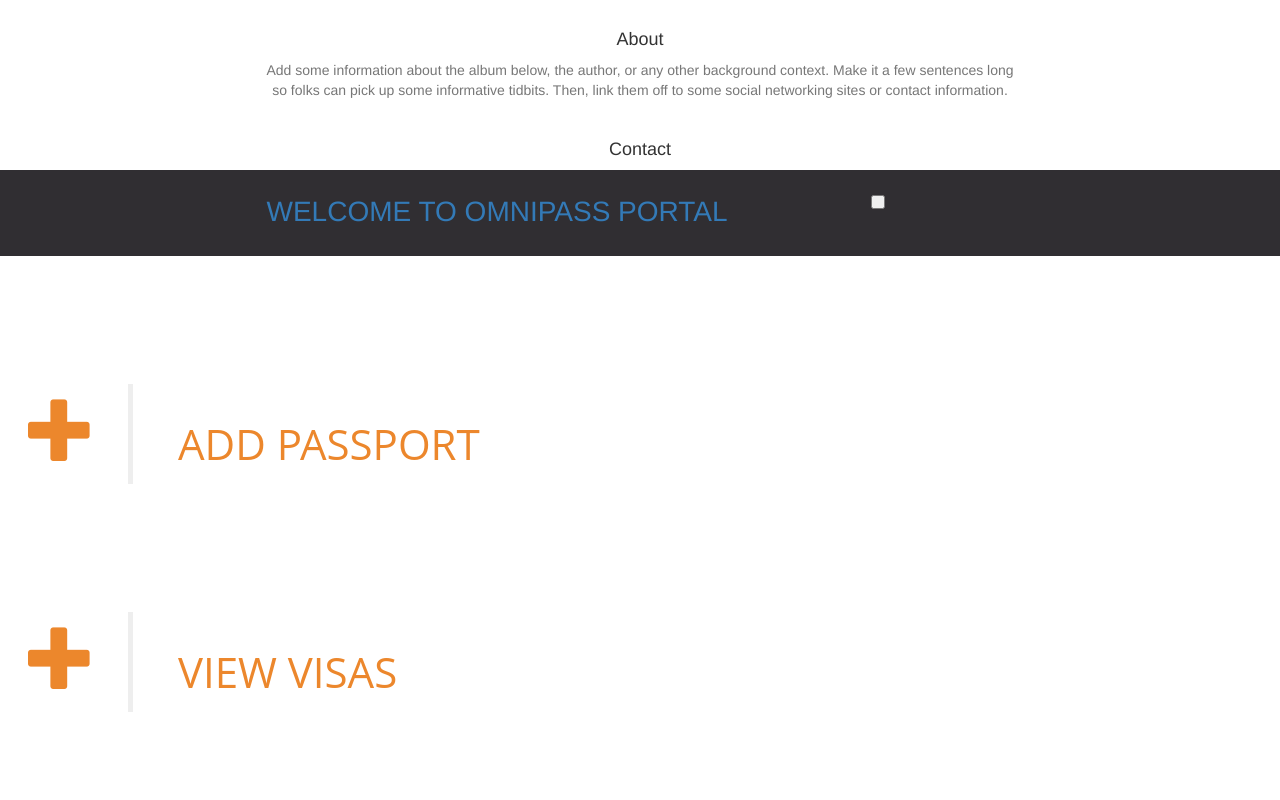
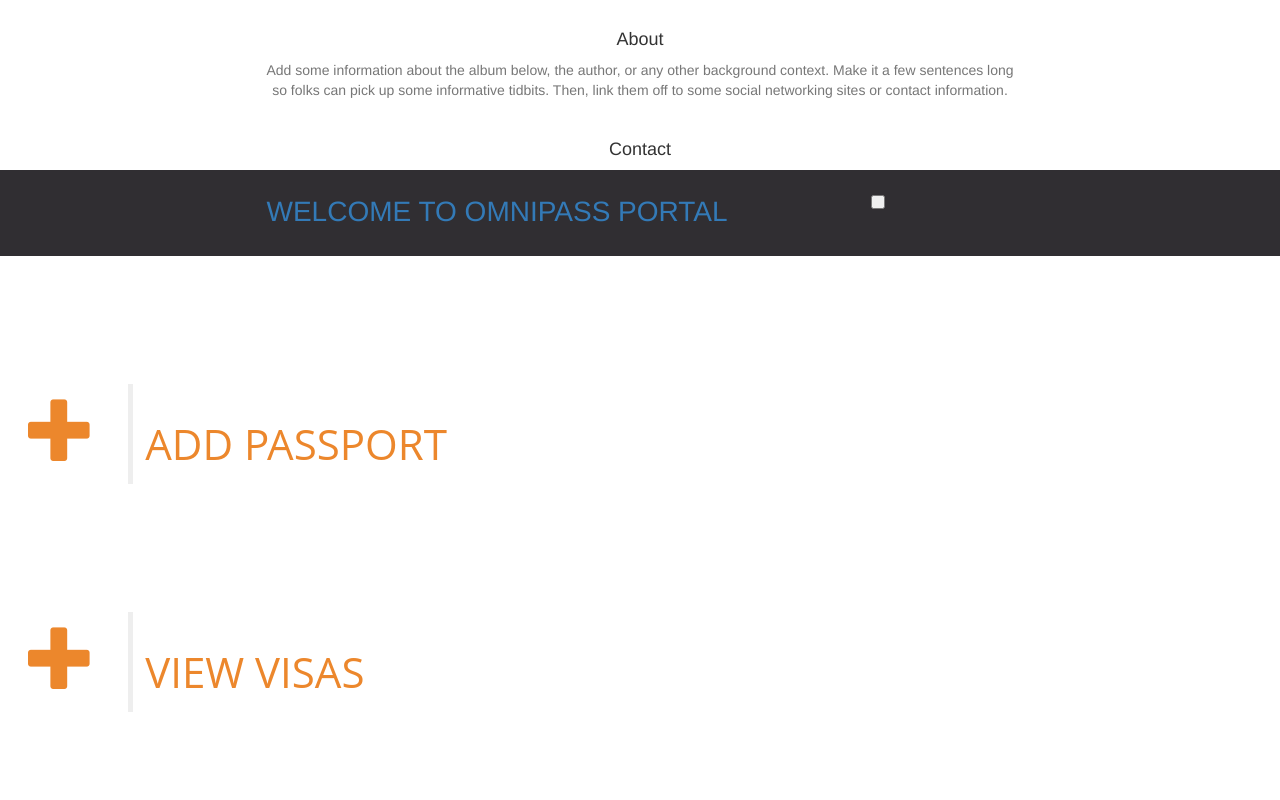
Before and after one commit to venture-vin/OmniPass, a plain HTML site: page app/dashboard.html in a window 1280 px wide. Shown: the top 800 px of the page. Drawn offline with nearby package versions, Linux system fonts and the light colour scheme.

Commit message:
remove column width

```diff
--- a/app/stylesheets/dashboard.css
+++ b/app/stylesheets/dashboard.css
@@ -51,9 +51,6 @@
   color: #ec872c;
   margin-right: 50px;
   margin-left: -125px;
-  -webkit-column-width: 100px; /* Chrome, Safari, Opera */
-  -moz-column-width: 100px; /* Firefox */
-  column-width: 100px;
 }
 
 .card-block{
```
